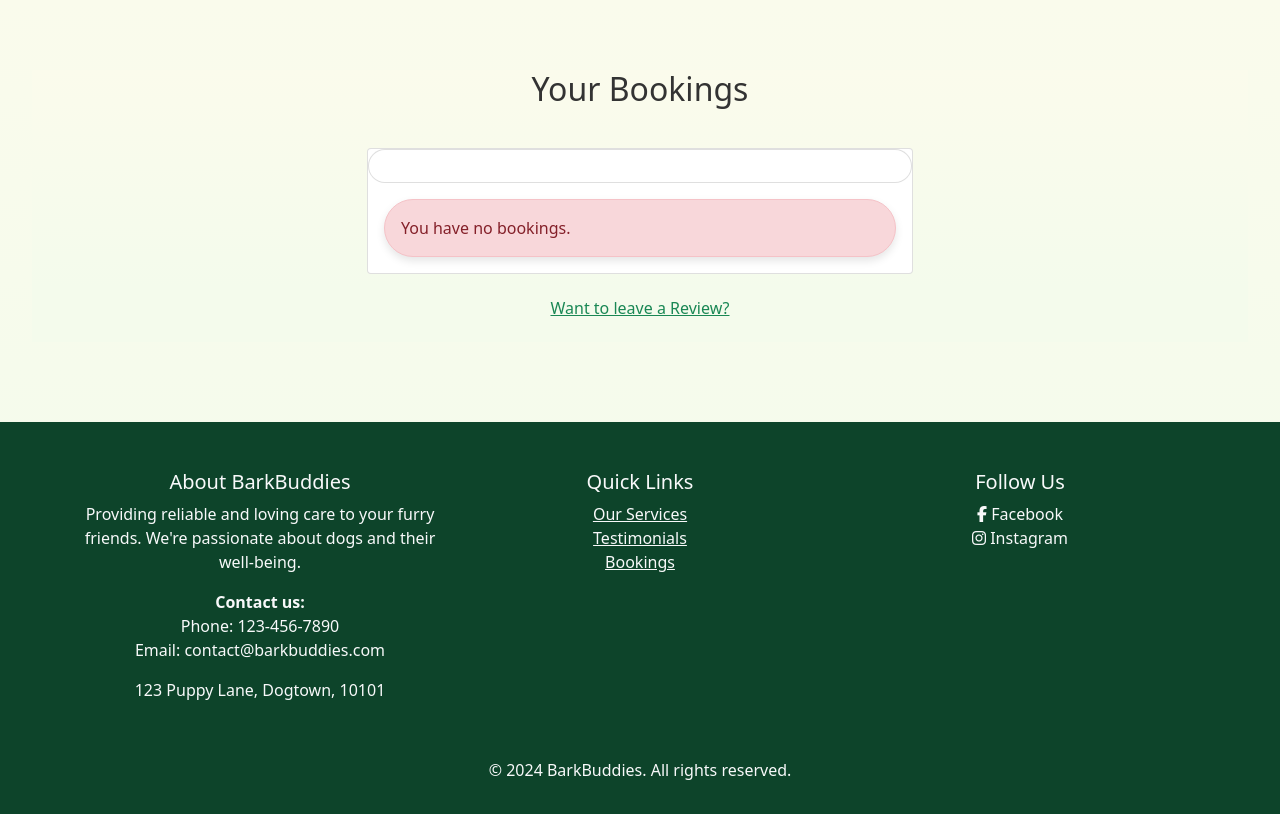
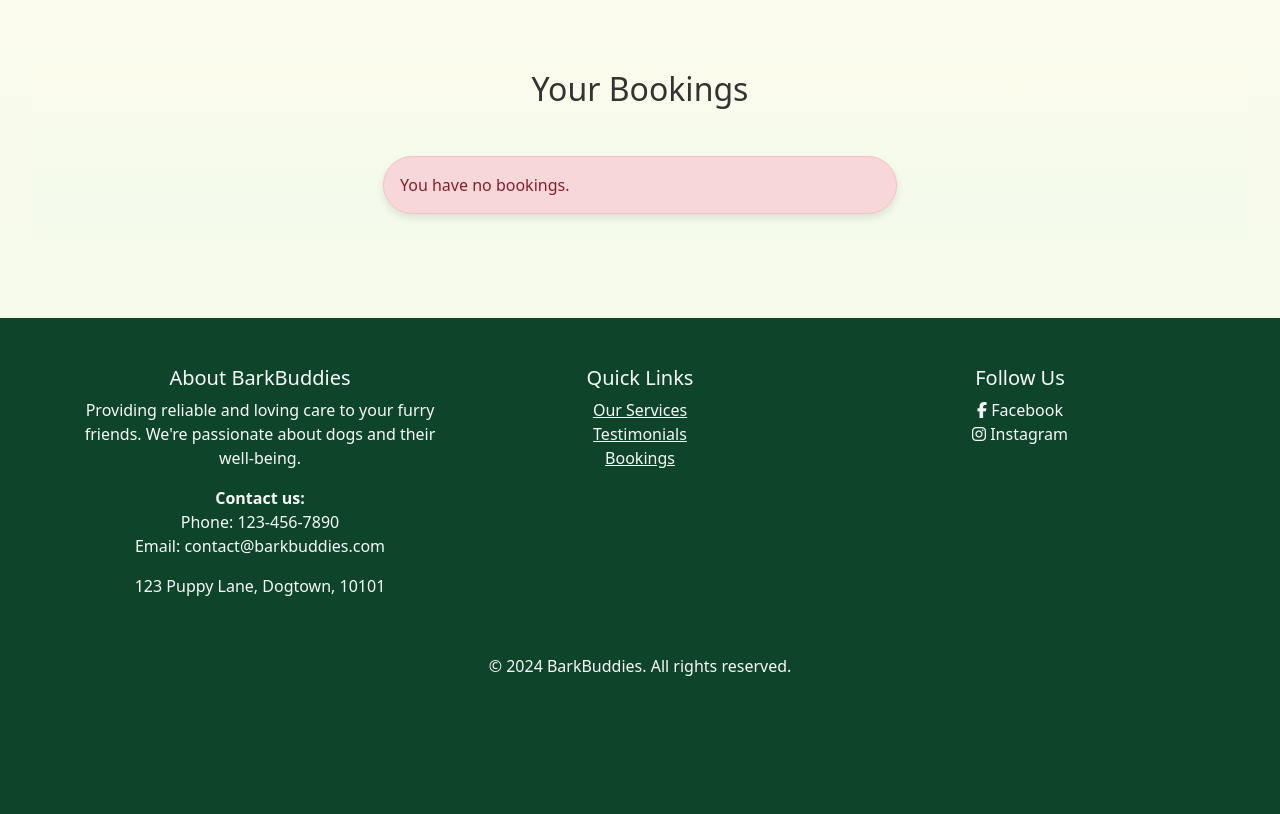
Before and after one commit to DietkeSt/bark-buddies, a Django app: page /booking/bookings/ in a window 1280 px wide. Shown: the part 90-904 px from the top of the page. After the commit the page ends 766 px from the top, so only its background shows below. Run offline with Django 3.2, Linux system fonts and the light colour scheme; a user stored in the database is signed in; tables that the repository leaves empty hold one stand-in row (values such as "Sample post"); some libraries are stand-ins or nearby versions.

Commit message:
Add condition that user can only leave review when they have had past bookings

```diff
--- a/booking/templates/view_bookings.html
+++ b/booking/templates/view_bookings.html
@@ -85,8 +85,7 @@
                             </div>
                         </div>
                         {% empty %}
-                        <div class="booking card mt-2">
-                            <div class="card-body"></div>
+                        <div class="booking mt-2">
                             <div class="alert alert-danger card-body-comments" role="alert">
                                 You have no bookings.
                             </div>
@@ -97,9 +96,8 @@
             </div>
         </div>
     </div>
-    <!-- Reviews Section -->
-    <!-- Button to Open Modal -->
-    {% if user.is_authenticated %}
+    <!-- Button to open Reviews Modal -->
+    {% if user.is_authenticated and user_has_bookings %}
     <div class="text-center m-3">
         <button
         type="button"
```
